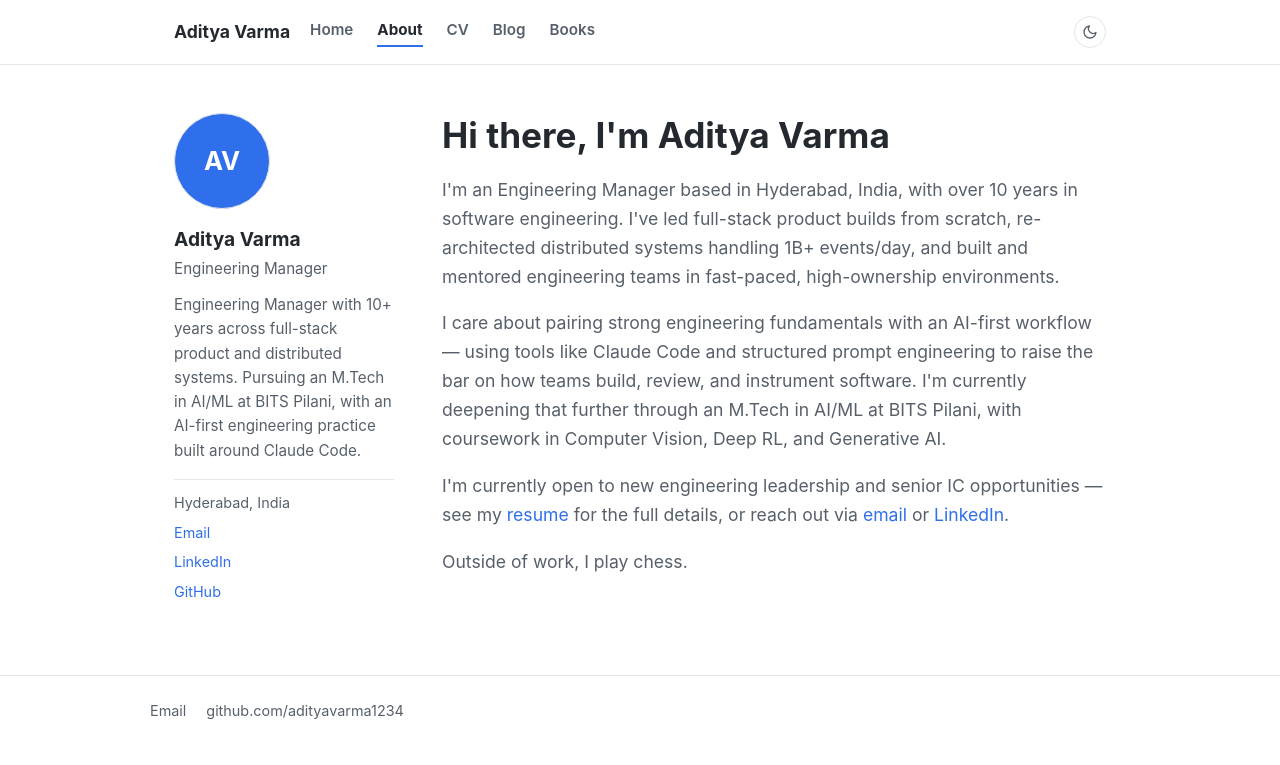
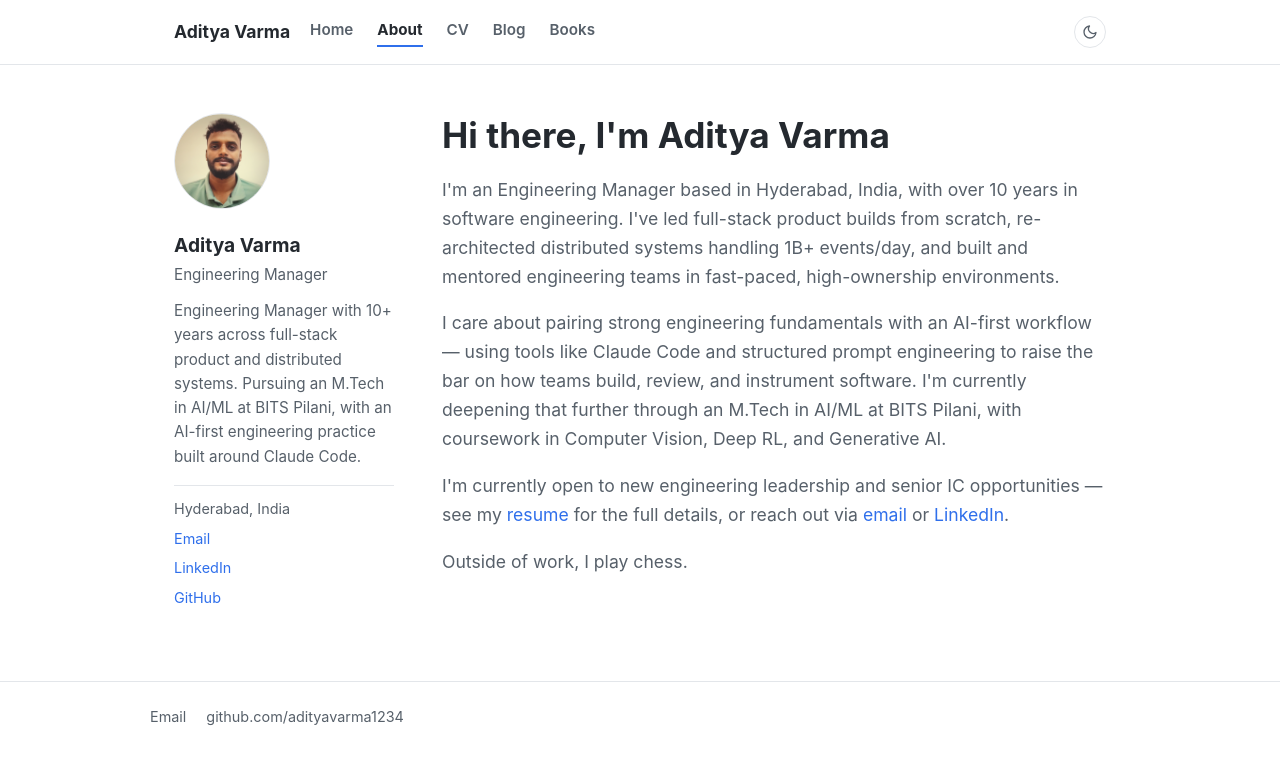
Before and after one commit to adityavarma1234/adityavarma1234.github.io, a Jekyll site: the page built from about/index.html, in a window 1280 px wide. Shown: the top 765 px of the page. Built offline with Jekyll 4.4.1, drawn with Linux system fonts in a browser that asks for light colours.

Commit message:
add profiel pciture

```diff
--- a/_config.yml
+++ b/_config.yml
@@ -9,9 +9,9 @@ author:
   name: Aditya Varma
   initials: AV
   title: Engineering Manager
-  # Drop a photo in /assets (e.g. assets/profile.jpg) and set the path below.
-  # Leave blank to show the initials avatar instead.
-  avatar:
+  # Placeholder until a real photo is added — drop it in /assets (e.g. assets/profile.jpg)
+  # and update the path below. Leave blank to show the initials avatar instead.
+  avatar: /assets/profile.png
   location: Hyderabad, India
   email: nitbaditya@gmail.com
   linkedin: https://linkedin.com/in/adityavarma3
```
Also changed, not shown: assets/profile.png (added).
